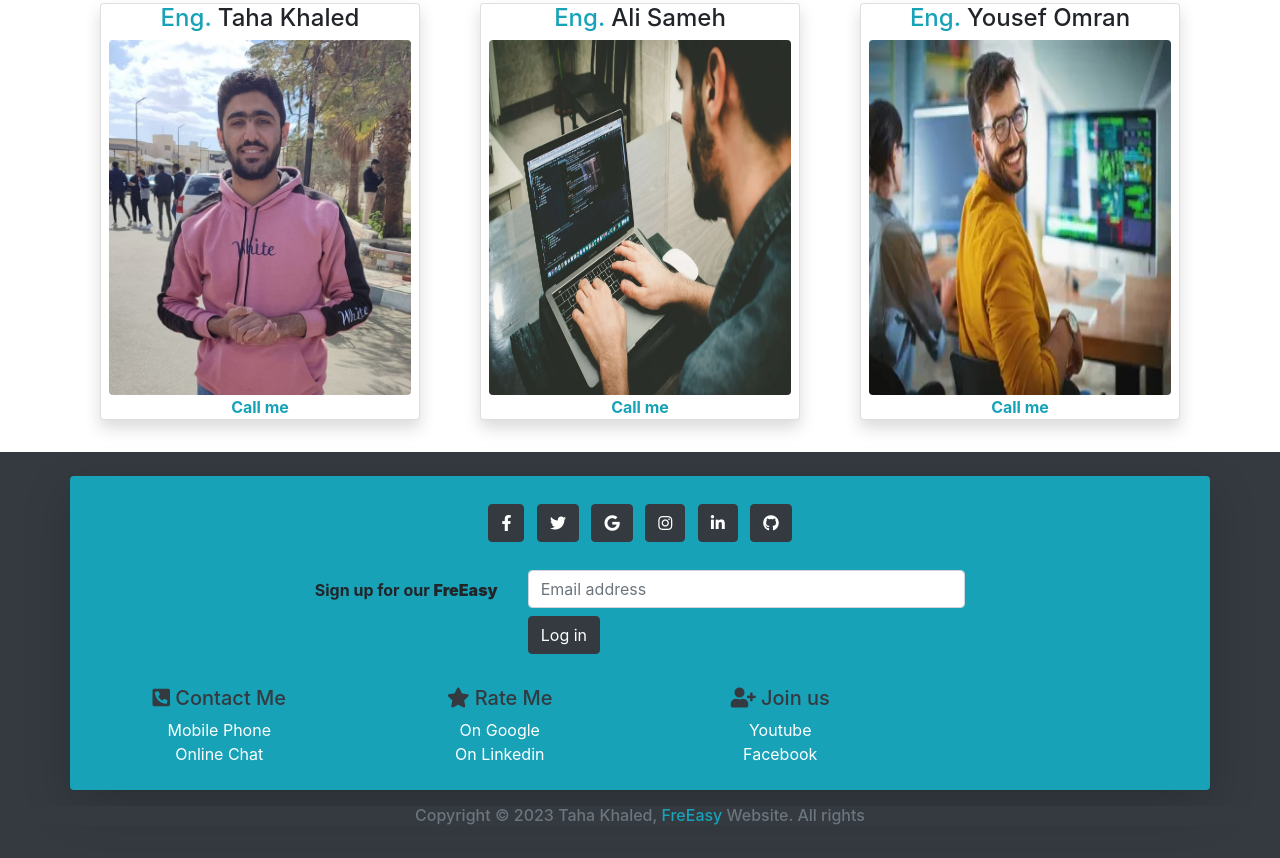
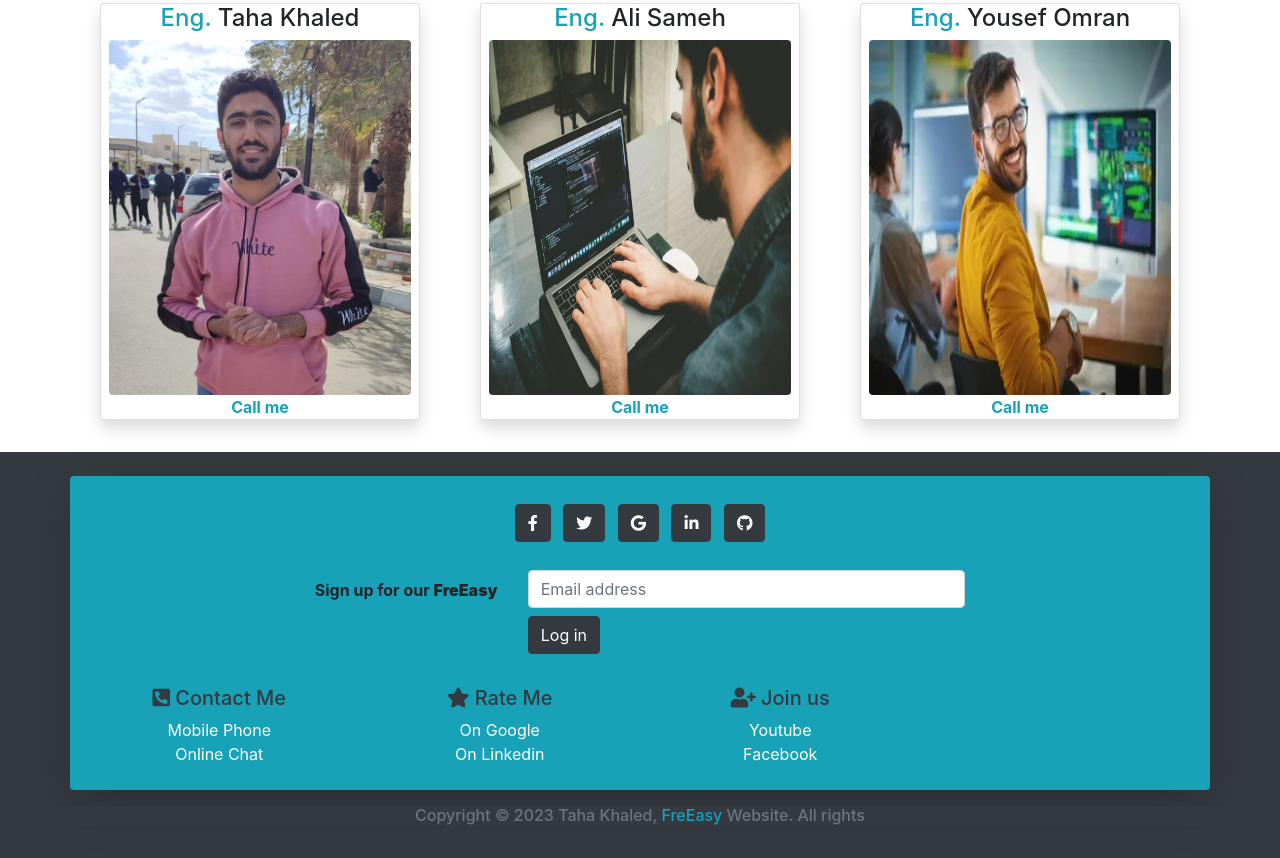
Before and after one commit to TahaKhaledSaad/Project-03, a plain HTML site: page index.html in a window 1280 px wide. Shown: the part 3714-4572 px from the top of the page. Drawn offline with nearby package versions, Linux system fonts and the light colour scheme.

Commit message:
Update index.html

```diff
--- a/index.html
+++ b/index.html
@@ -476,9 +476,6 @@
         <!-- Google -->
         <a class="btn btn-dark btn-floating m-1" href="#!" role="button"><i class="fab fa-google"></i></a>
 
-        <!-- Instagram -->
-        <a class="btn btn-dark btn-floating m-1" href="#!" role="button"><i class="fab fa-instagram"></i></a>
-
         <!-- Linkedin -->
         <a class="btn btn-dark btn-floating m-1" href="#!" role="button"><i class="fab fa-linkedin-in"></i></a>
 
```
